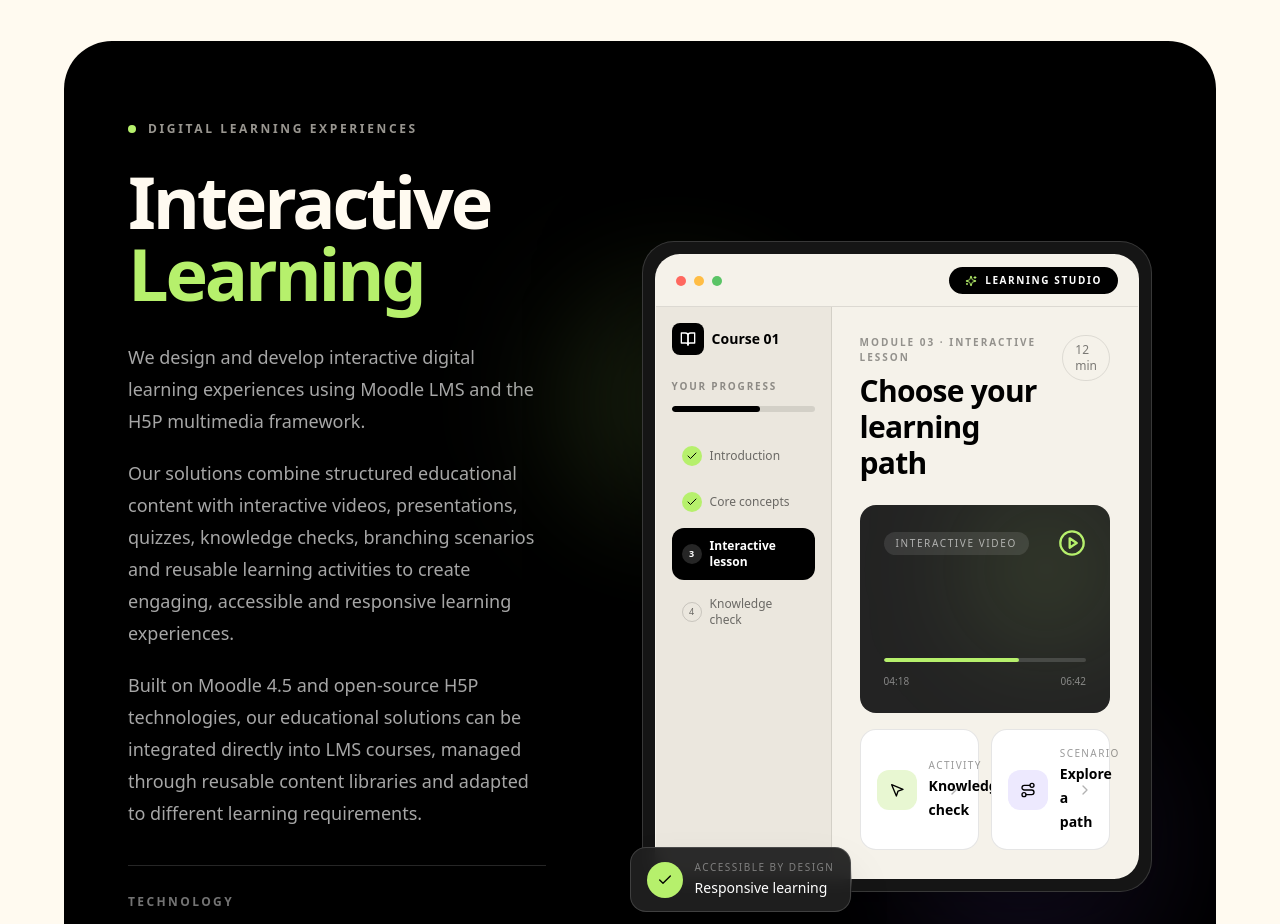
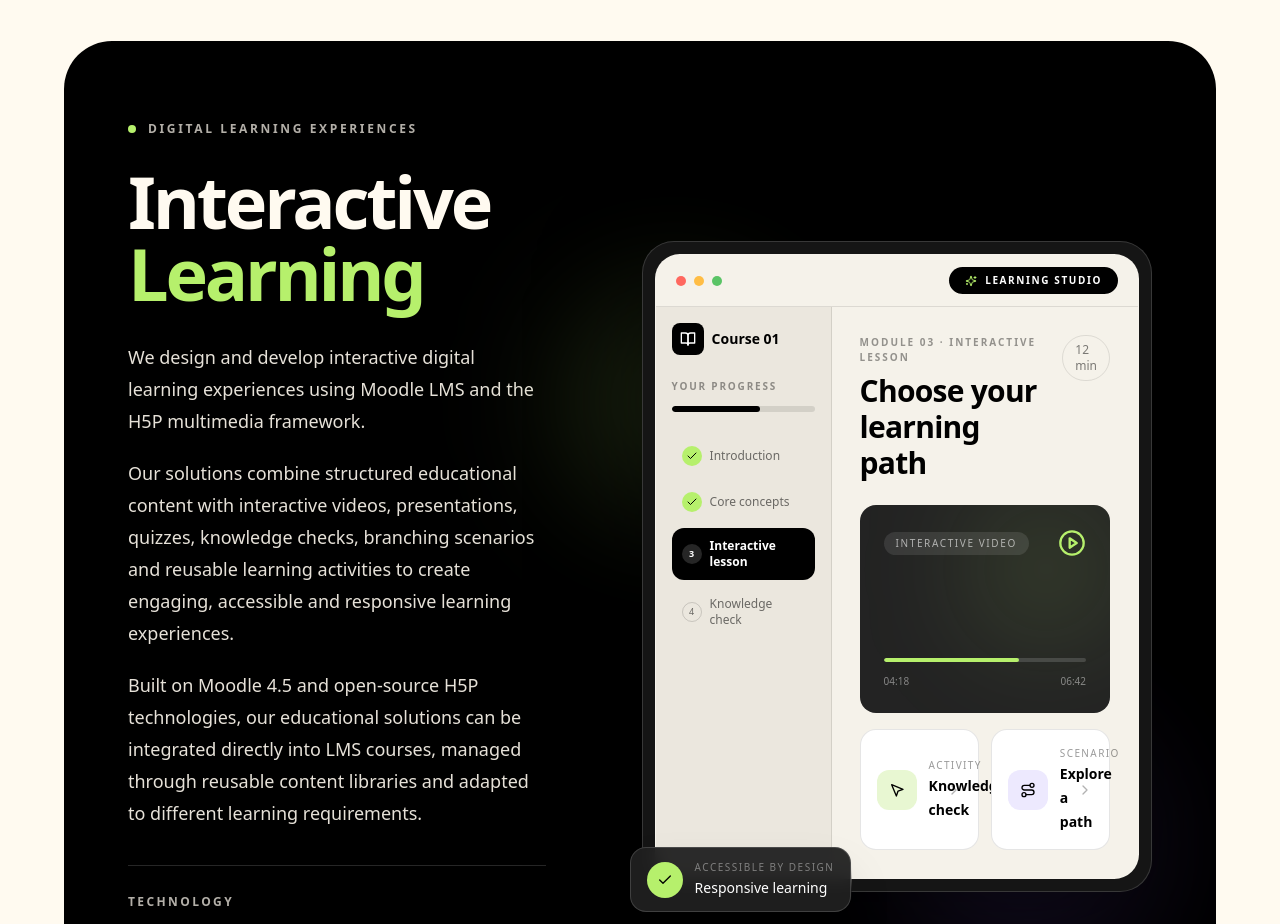
Before and after one commit to ileana2303/BIAIS-WEB, a Next.js app: page / in a window 1280 px wide. Shown: the part 1740-2664 px from the top of the page. Built offline with nearby package versions, Linux system fonts and the light colour scheme.

Commit message:
updates nav bar

```diff
--- a/components/interactive-learning.tsx
+++ b/components/interactive-learning.tsx
@@ -45,7 +45,7 @@ export default function InteractiveLearning() {
         <Container>
         <div className="grid items-center gap-14 lg:grid-cols-[0.9fr_1.1fr] lg:gap-16 xl:gap-24">
           <div className="max-w-2xl">
-            <div className="mb-7 flex items-center gap-3 text-xs font-bold uppercase tracking-[0.22em] text-[#FFFAF0]/60">
+            <div className="mb-7 flex items-center gap-3 text-xs font-bold uppercase tracking-[0.22em] text-[#FFFAF0]/70">
               <span className="h-2 w-2 rounded-full bg-[#b6f06c]" />
               Digital learning experiences
             </div>
@@ -55,7 +55,7 @@ export default function InteractiveLearning() {
               <span className="block text-[#b6f06c]">Learning</span>
             </h2>
 
-            <div className="mt-8 space-y-5 text-base leading-7 text-white/65 sm:text-lg sm:leading-8">
+            <div className="mt-8 space-y-5 text-base leading-7 text-[#FFFAF0]/90 sm:text-lg sm:leading-8">
               <p>
                 We design and develop interactive digital learning experiences
                 using Moodle LMS and the H5P multimedia framework.
@@ -75,7 +75,7 @@ export default function InteractiveLearning() {
             </div>
 
             <div className="mt-9 border-t border-white/15 pt-7">
-              <p className="mb-4 text-xs font-semibold uppercase tracking-[0.2em] text-white/45">
+              <p className="mb-4 text-xs font-semibold uppercase tracking-[0.2em] text-[#FFFAF0]/70">
                 Technology
               </p>
               <div className="flex flex-wrap gap-2.5">
--- a/components/navbar.tsx
+++ b/components/navbar.tsx
@@ -8,6 +8,7 @@ import Container from "./layout/container"
 
 const navLinks = [
   { href: "/#techorbit", label: "Technology Ecosystem" },
+  { href: "/#interactive-learning", label: "Interactive Learning" },
   { href: "/#services", label: "Services" },
   { href: "/#projects", label: "Works" },
   { href: "/#cta", label: "Contact" },
```
